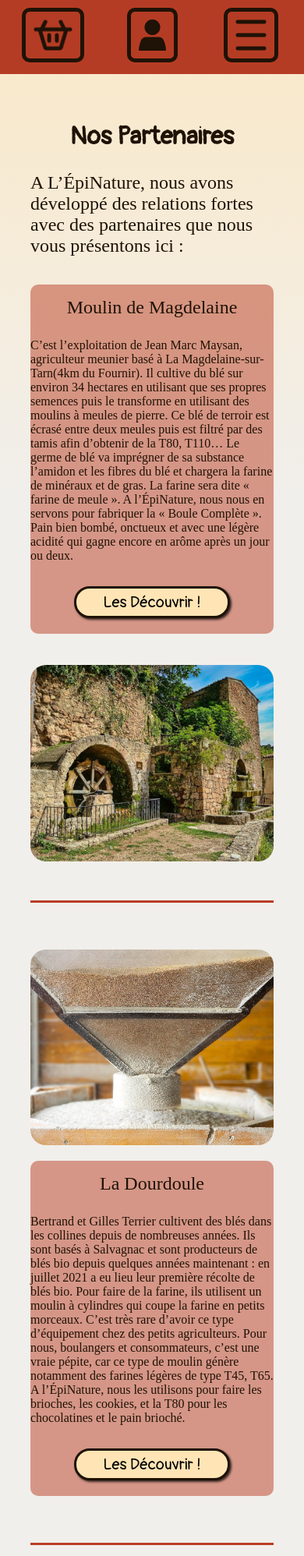
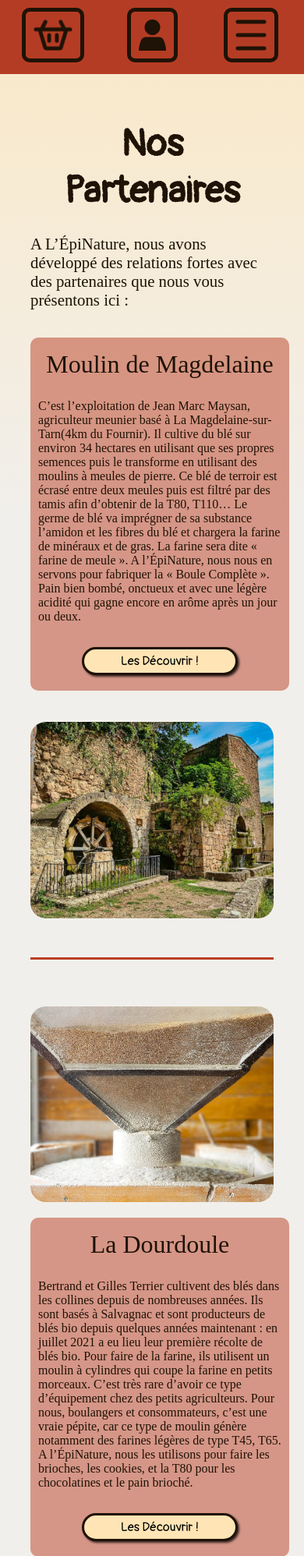
Before and after one commit to RomainB1989/Project-EpiNature, a PHP site: page /Front-End/partenaires.html in a window 390 px wide. Shown: the part 300-2296 px from the top of the page at 78% size. Run offline with PHP 8.4, Linux system fonts and the light colour scheme; some web fonts are replaced.

Commit message:
Modif 24-01-25

```diff
--- a/Front-End/accueil.js
+++ b/Front-End/accueil.js
@@ -23,10 +23,12 @@ function changeIcon(icon, typeIcon){
 
 iconBurger.addEventListener('click', function() {
   changeIcon(iconBurger, "Burger");
+  // basket.classList.remove('active');
   menuBurger.classList.toggle('active');
 });
 
 iconBasket.addEventListener('click', function() {
   changeIcon(iconBasket, "Basket");
+  // menuBurger.classList.remove('active');
   basket.classList.toggle('active');
 });
--- a/Front-End/contact.html
+++ b/Front-End/contact.html
@@ -165,6 +165,6 @@
         </div>
     </footer>
     <!-- Liens Js -->
-    <script src="./formulary.js"></script>
+    <script src="./formulary2.js"></script>
     <script src="./accueil.js"></script>
 </body>
--- a/Front-End/formulary.js
+++ b/Front-End/formulary.js
@@ -17,10 +17,6 @@ const formConnect = document.querySelector("#connect");
 const connectEmail = formConnect.querySelector("#emailConnect");
 const connectPassword = formConnect.querySelector("#passwordConnect");
 const connectPassword2 = formConnect.querySelector("#connectConfirm");
-
-const formContact = document.querySelector("#contact");
-const contactNom = formContact.querySelector("nomContact");
-const contactEmail = formContact.querySelector("#emailContact");
 
 
 /**
--- a/Style/creation-connection.css
+++ b/Style/creation-connection.css
@@ -85,9 +85,9 @@
     } */
 }
 
-@media screen and (min-width:320px) and (max-width:940px){
+@media screen and (min-width:300px) and (max-width:940px){
     #createConnect{
-        width: 100%;
+        width: 80%;
         display: flex;
         flex-direction: column;
         align-items: center;
--- a/Style/partenaires.css
+++ b/Style/partenaires.css
@@ -94,6 +94,14 @@
     #partenaires{
         width: 80%;
 
+        h2{
+            font-size: 3em;
+        }
+
+        .important{
+            font-size: 1.3em;
+        }
+
         .partenaire{
             display: flex;
             flex-direction: column;
@@ -101,16 +109,27 @@
             margin-left: 0px;
             padding: 0px 0px;
 
-
-
             .boxInfo1, .boxInfo2{
                 width: 100%;
                 max-width: 100%;
-                padding: 10px 0px;
+                padding: 10px 10px;
                 margin-top: 10px;
                 margin-bottom: 20px;
                 margin-right: 0px;
                 margin-left: 0px;
+
+                .important{
+                    font-size: 2em;
+                }
+
+                .text{
+                    font-size: 1em;
+                }
+
+                button{
+                    width: 200px;
+                    font-size: 1em;
+                }
             }
 
             .responsive {
--- a/Style/style.css
+++ b/Style/style.css
@@ -402,6 +402,9 @@ footer{
 
         .menu-mobile{
             display: flex;
+            .basket, .menu-burger{
+                width: 60%;
+            }
         }
     }
 
```
Also changed, not shown: Front-End/formulary2.js (added, +32 -0 lines).
